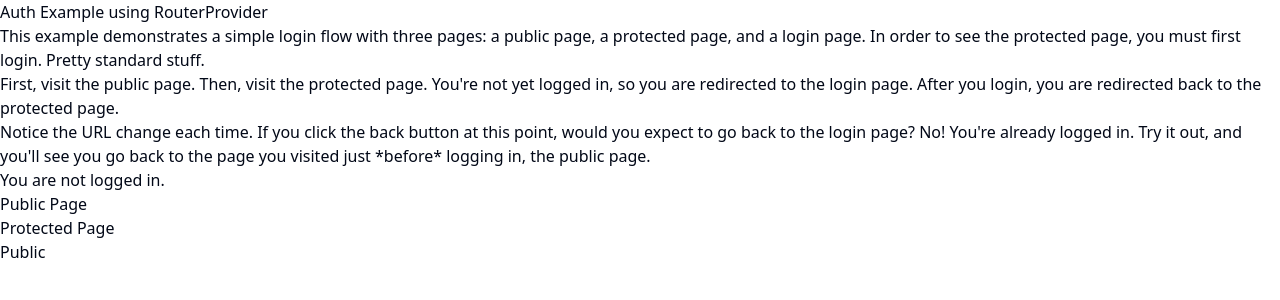
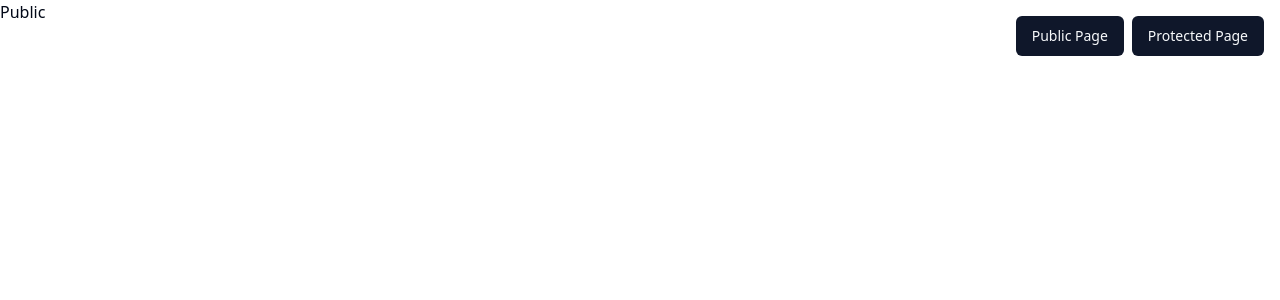
Before and after one commit to DJeison-DVT/Kleenex-dashboard, a React (Vite) app: page / in a window 1280 px wide. Shown: the top 300 px of the page. Built offline with nearby package versions, Linux system fonts and the light colour scheme.

Commit message:
prepare for page creation

```diff
--- a/src/Routes/Routes.tsx
+++ b/src/Routes/Routes.tsx
@@ -3,7 +3,7 @@ import { fakeAuthProvider, loginAction } from '../auth';
 import { authenticatedLoader, protectedLoader } from './Loaders';
 import Dashboard from '../components/Dashboard';
 import Login from '../components/Login';
-import Layout from '../components/fillerComponents';
+import Layout from '../components/Layout';
 
 const router = createBrowserRouter([
 	{
--- /dev/null
+++ b/src/components/Layout.tsx
@@ -0,0 +1,47 @@
+import { Link, Outlet } from 'react-router-dom';
+import { Button } from './ui/button';
+
+function Layout() {
+	return (
+		<div className="relative">
+			<ul className="p-4 flex fixed top-0 right-0 gap-2">
+				<li>
+					<Link to="/">
+						<Button>Public Page</Button>
+					</Link>
+				</li>
+				<li>
+					<Link to="/dashboard">
+						<Button>Protected Page</Button>
+					</Link>
+				</li>
+			</ul>
+
+			<Outlet />
+		</div>
+	);
+}
+
+// function AuthStatus() {
+// 	let { user } = useRouteLoaderData('root') as { user: string | null };
+// 	let fetcher = useFetcher();
+
+// 	if (!user) {
+// 		return <p>You are not logged in.</p>;
+// 	}
+
+// 	let isLoggingOut = fetcher.formData != null;
+
+// 	return (
+// 		<div>
+// 			<p>Welcome {user}!</p>
+// 			<fetcher.Form method="post" action="/logout">
+// 				<button type="submit" disabled={isLoggingOut}>
+// 					{isLoggingOut ? 'Signing out...' : 'Sign out'}
+// 				</button>
+// 			</fetcher.Form>
+// 		</div>
+// 	);
+// }
+
+export default Layout;
--- a/src/components/fillerComponents.tsx
+++ /dev/null
@@ -1,65 +0,0 @@
-import { Link, Outlet, useFetcher, useRouteLoaderData } from 'react-router-dom';
-
-function Layout() {
-	return (
-		<div>
-			<h1>Auth Example using RouterProvider</h1>
-
-			<p>
-				This example demonstrates a simple login flow with three pages: a public
-				page, a protected page, and a login page. In order to see the protected
-				page, you must first login. Pretty standard stuff.
-			</p>
-
-			<p>
-				First, visit the public page. Then, visit the protected page. You're not
-				yet logged in, so you are redirected to the login page. After you login,
-				you are redirected back to the protected page.
-			</p>
-
-			<p>
-				Notice the URL change each time. If you click the back button at this
-				point, would you expect to go back to the login page? No! You're already
-				logged in. Try it out, and you'll see you go back to the page you
-				visited just *before* logging in, the public page.
-			</p>
-
-			<AuthStatus />
-
-			<ul>
-				<li>
-					<Link to="/">Public Page</Link>
-				</li>
-				<li>
-					<Link to="/protected">Protected Page</Link>
-				</li>
-			</ul>
-
-			<Outlet />
-		</div>
-	);
-}
-
-function AuthStatus() {
-	let { user } = useRouteLoaderData('root') as { user: string | null };
-	let fetcher = useFetcher();
-
-	if (!user) {
-		return <p>You are not logged in.</p>;
-	}
-
-	let isLoggingOut = fetcher.formData != null;
-
-	return (
-		<div>
-			<p>Welcome {user}!</p>
-			<fetcher.Form method="post" action="/logout">
-				<button type="submit" disabled={isLoggingOut}>
-					{isLoggingOut ? 'Signing out...' : 'Sign out'}
-				</button>
-			</fetcher.Form>
-		</div>
-	);
-}
-
-export default Layout;
```
